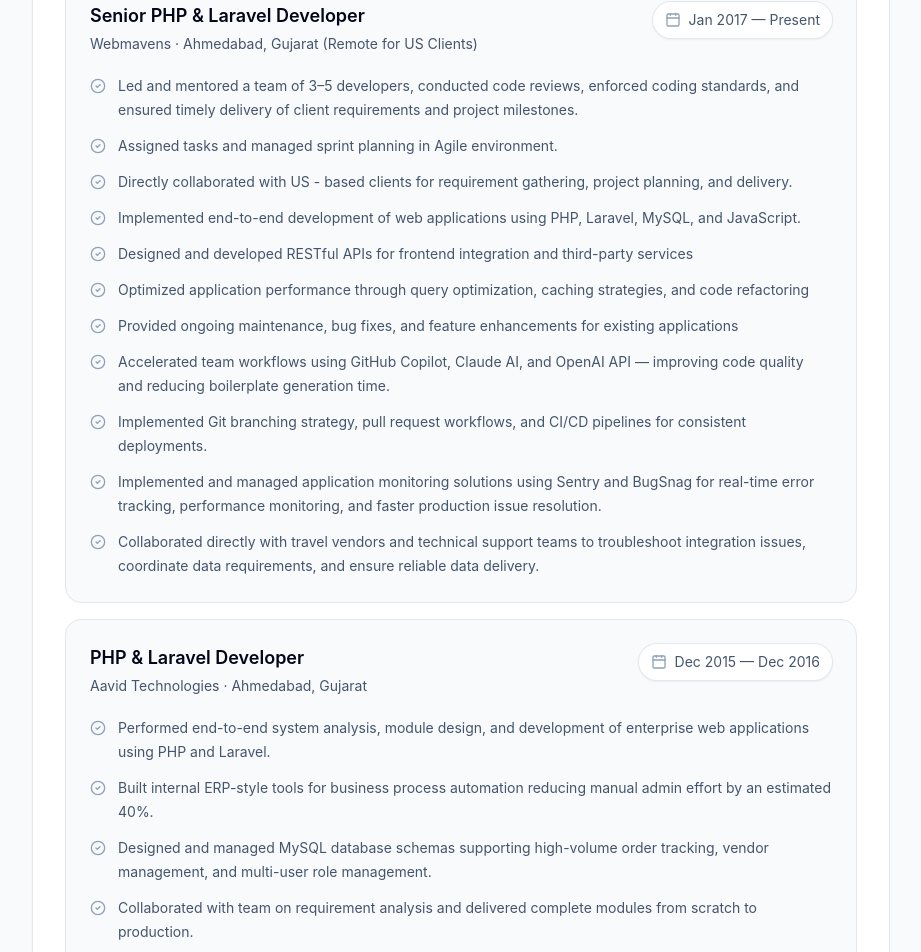
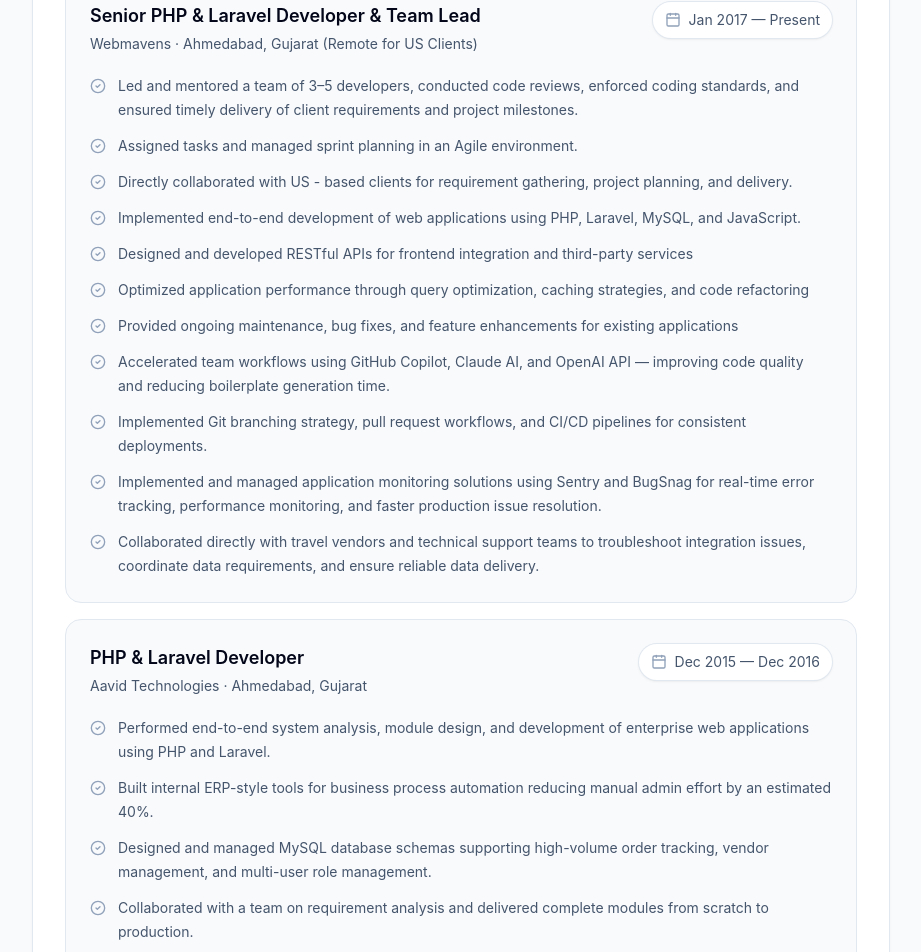
Before and after one commit to rupal-bapodara/portfolio, a React (Vite) app: page / in a window 1280 px wide. Shown: the part 6740-7692 px from the top of the page, without its empty margins (359-1280 px from the left). Built offline with nearby package versions, Linux system fonts and the light colour scheme; no server answers.

Commit message:
improve wording

```diff
--- a/src/data/experiences.js
+++ b/src/data/experiences.js
@@ -1,12 +1,12 @@
 export const EXPERIENCES = [
     {
         company: "Webmavens",
-        role: "Senior PHP & Laravel Developer",
+        role: "Senior PHP & Laravel Developer & Team Lead",
         date: "Jan 2017 — Present",
         location: "Ahmedabad, Gujarat (Remote for US Clients)",
         bullets: [
             "Led and mentored a team of 3–5 developers, conducted code reviews, enforced coding standards, and ensured timely delivery of client requirements and project milestones.",
-            "Assigned tasks and managed sprint planning in Agile environment.",
+            "Assigned tasks and managed sprint planning in an Agile environment.",
             "Directly collaborated with US - based clients for requirement gathering, project planning, and delivery.",
             "Implemented end-to-end development of web applications using PHP, Laravel, MySQL, and JavaScript.",
             "Designed and developed RESTful APIs for frontend integration and third-party services",
@@ -27,7 +27,7 @@ export const EXPERIENCES = [
             "Performed end-to-end system analysis, module design, and development of enterprise web applications using PHP and Laravel.",
             "Built internal ERP-style tools for business process automation reducing manual admin effort by an estimated 40%.",
             "Designed and managed MySQL database schemas supporting high-volume order tracking, vendor management, and multi-user role management.",
-            "Collaborated with team on requirement analysis and delivered complete modules from scratch to production.",
+            "Collaborated with a team on requirement analysis and delivered complete modules from scratch to production.",
         ],
     },
 ]
```
